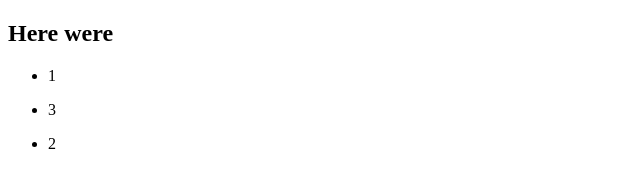
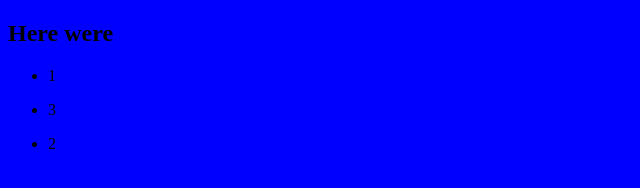
Before and after one commit to 1Zorian1/mysite, a plain HTML site: page index.html in a window 1280 px wide. Shown: the whole page, without its empty margins (0-640 px from the left). Drawn offline with Linux system fonts and the light colour scheme.

Commit message:
added css

```diff
--- /dev/null
+++ b/css/style.css
@@ -0,0 +1,3 @@
+body{
+    background-color: blue;
+}
--- a/index.html
+++ b/index.html
@@ -3,6 +3,7 @@
 <head>
     <meta charset="UTF-8">
     <meta name="viewport" content="width=device-width, initial-scale=1.0">
+    <link rel="stylesheet" href="./css/style.css">
     <title>Document</title>
 </head>
 <body>
```
